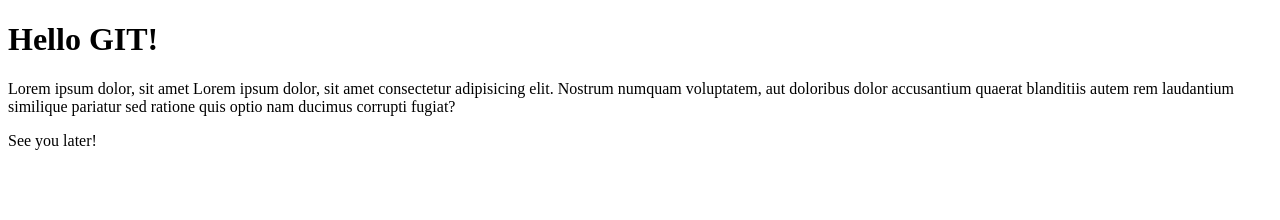
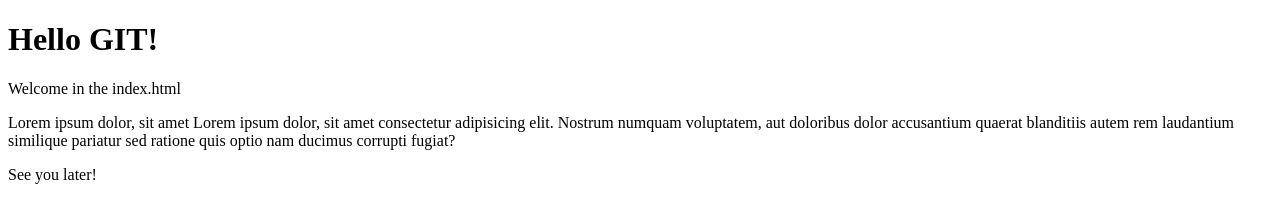
Before and after one commit to piotr-kedzia/git-course-4, a plain HTML site: page index.html in a window 1280 px wide. Drawn offline with Linux system fonts and the light colour scheme.

Commit message:
added new paragraph in begining

```diff
--- a/index.html
+++ b/index.html
@@ -7,7 +7,13 @@
     <title>Document</title>
 </head>
 <body>
+
   <h1> Hello GIT! </h1>
+
+  <p>
+    Welcome in the index.html
+  </p>
+
   <p>Lorem ipsum dolor, sit amet
     Lorem ipsum dolor, sit amet consectetur
     adipisicing elit. Nostrum numquam voluptatem,
@@ -15,6 +21,7 @@
     autem rem laudantium similique pariatur sed ratione
     quis optio nam ducimus corrupti fugiat?
   </p>
+
   <h>See you later!</h>
 
 </body>
```
